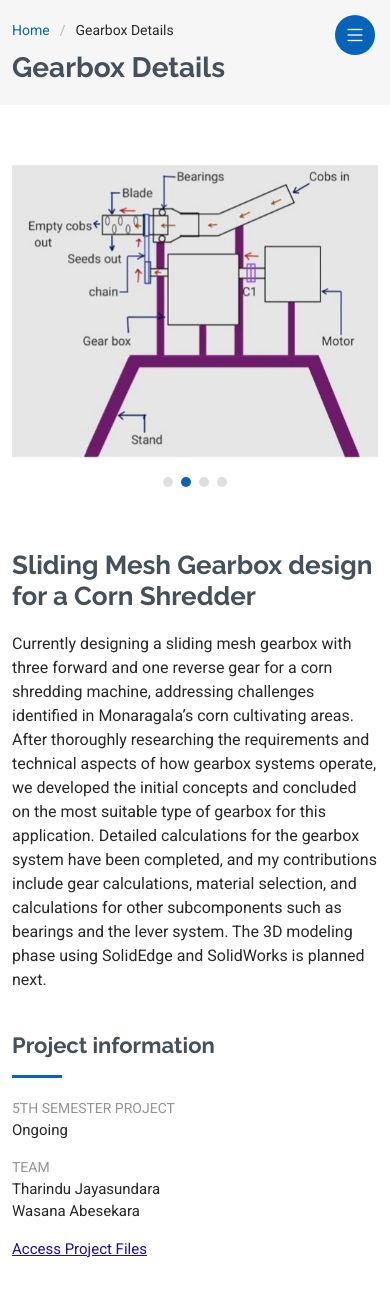
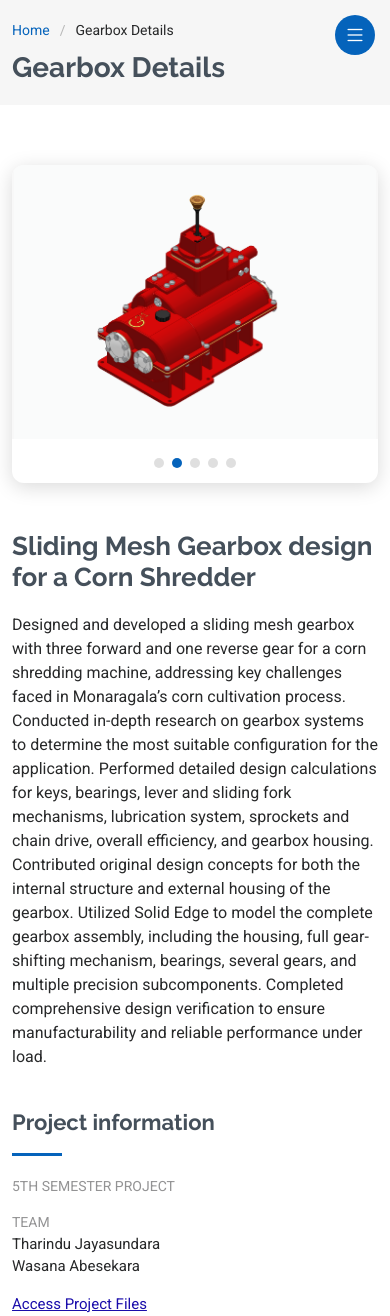
Before and after one commit to VisalGunawardena/Portfolio, a plain HTML site: page portfolio-details-gearbox.html in a window 390 px wide. Shown: the top 1316 px of the page. Drawn offline with Linux system fonts and the light colour scheme.

Commit message:
Updated portfolio with new projects and design tweaks

```diff
--- a/portfolio-details-gearbox.html
+++ b/portfolio-details-gearbox.html
@@ -26,6 +26,39 @@
 
   <!-- Main CSS File -->
   <link href="assets/css/main.css" rel="stylesheet">
+
+  <style>
+  .portfolio-details-slider {
+    max-width: 900px;
+    margin: 0 auto;
+    border-radius: 12px;
+    overflow: hidden;
+    box-shadow: 0 4px 20px rgba(0, 0, 0, 0.15);
+  }
+
+  /* Keep 4:3 ratio automatically */
+  .portfolio-details-slider .swiper-slide {
+    position: relative;
+    aspect-ratio: 4 / 3; /* modern browsers support this */
+  }
+
+  .portfolio-details-slider .swiper-slide img {
+    width: 100%;
+    height: 100%;
+    object-fit: contain; /* shows full image without cropping */
+    background-color: #f8f8f8; /* soft background for padding gaps */
+  }
+
+  /* Make it smaller on mobile */
+  @media (max-width: 768px) {
+    .portfolio-details-slider {
+      max-width: 100%;
+    }
+    .portfolio-details-slider .swiper-slide {
+      aspect-ratio: 4 / 3;
+    }
+  }
+</style>
 
   <!-- =======================================================
   * Template Name: MyResume
@@ -98,15 +131,19 @@
             </div>
 
             <div class="swiper-slide">
-              <img src="assets\img\masonry-portfolio\g2.jpg" alt="">
+              <img src="assets\img\masonry-portfolio\Gbox front.png" alt="">
             </div>
 
             <div class="swiper-slide">
-              <img src="assets\img\masonry-portfolio\g3.jpg" alt="">
+              <img src="assets\img\masonry-portfolio\Gbox uncovered.png" alt="">
             </div>
 
             <div class="swiper-slide">
-              <img src="assets\img\masonry-portfolio\g4.png" alt="">
+              <img src="assets\img\masonry-portfolio\Gbox in back.png" alt="">
+            </div>
+
+            <div class="swiper-slide">
+              <img src="assets\img\masonry-portfolio\Gbox exploded view.png" alt="">
             </div>
 
           </div>
@@ -121,8 +158,9 @@
             <div class="portfolio-description">
               <h2> Sliding Mesh Gearbox design for a Corn Shredder</h2>
               <p>
-                Currently designing a sliding mesh gearbox with three forward and one reverse gear for a corn shredding machine, addressing challenges identified in Monaragala’s corn cultivating areas. After thoroughly researching the requirements and technical aspects of how gearbox systems operate, we developed the initial concepts and concluded on the most suitable type of gearbox for this application. Detailed calculations for the gearbox system have been completed, and my contributions include gear calculations, material selection, and calculations for other subcomponents such as bearings and the lever system. The 3D modeling phase using SolidEdge and SolidWorks is planned next.
-              </p>
+                Designed and developed a sliding mesh gearbox with three forward and one reverse gear for a corn shredding machine, addressing key challenges faced in Monaragala’s corn cultivation process.
+Conducted in-depth research on gearbox systems to determine the most suitable configuration for the application. Performed detailed design calculations for keys, bearings, lever and sliding fork mechanisms, lubrication system, sprockets and chain drive, overall efficiency, and gearbox housing.
+Contributed original design concepts for both the internal structure and external housing of the gearbox. Utilized Solid Edge to model the complete gearbox assembly, including the housing, full gear-shifting mechanism, bearings, several gears, and multiple precision subcomponents. Completed comprehensive design verification to ensure manufacturability and reliable performance under load. </p>
 
             </div>
           </div>
@@ -131,7 +169,7 @@
             <div class="portfolio-info">
               <h3>Project information</h3>
               <ul>
-                <li><strong>5th Semester Project</strong> Ongoing</li>
+                <li><strong>5th Semester Project</strong> </li>
                 <li><strong>Team</strong>
                         Tharindu Jayasundara<br>
                         Wasana Abesekara<br>
```
Also changed, not shown: index.html (+4 -4 lines), portfolio-details-antigravity_table.html (+34 -0 lines), portfolio-details-filerover.html (+34 -0 lines), portfolio-details-gridx.html (+34 -0 lines), portfolio-details-tablelamp.html (+34 -0 lines), assets/img/masonry-portfolio/Gbox cover page.png (added), assets/img/masonry-portfolio/Gbox exploded view.png (added), assets/img/masonry-portfolio/Gbox front.png (added), assets/img/masonry-portfolio/Gbox in back.png (added), assets/img/masonry-portfolio/Gbox in front.png (added), assets/img/masonry-portfolio/Gbox uncovered.png (added), assets/img/masonry-portfolio/Lamp icon.png, 3 other files.
